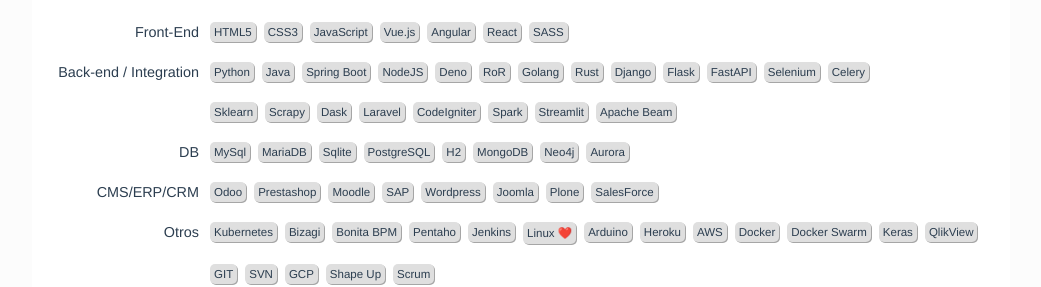
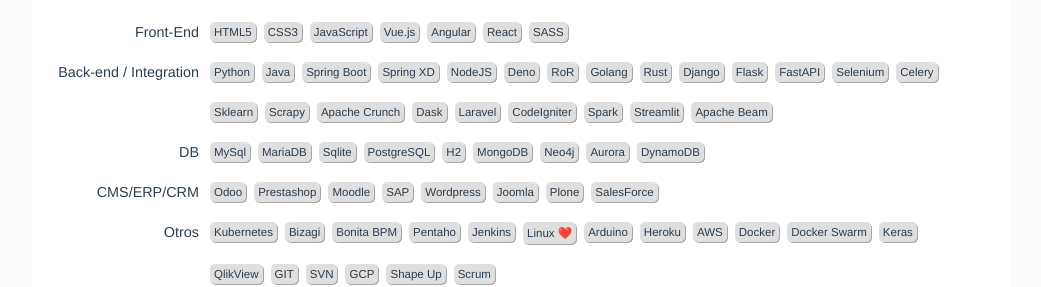
Before and after one commit to ad1cted/cv_estebanPlaza, a Vue app: page / in a window 1280 px wide. Shown: the part 514-801 px from the top of the page, without its empty margins (119-1160 px from the left). Built offline with nearby package versions, Linux system fonts and the light colour scheme.

Commit message:
ADD: Actualizacion de skills

```diff
--- a/src/components/Skills.vue
+++ b/src/components/Skills.vue
@@ -18,6 +18,7 @@
       <dd title="">Python</dd>
       <dd title="">Java</dd>
       <dd title="">Spring Boot</dd>
+      <dd title="">Spring XD</dd>
       <dd title="">NodeJS</dd>
       <dd title="">Deno</dd>
       <dd title="">RoR</dd>
@@ -31,6 +32,7 @@
       <dt></dt>
       <dd title="">Sklearn</dd>
       <dd title="">Scrapy</dd>
+      <dd title="">Apache Crunch</dd>
       <dd title="">Dask</dd>
       <dd title="">Laravel</dd>
       <dd title="">CodeIgniter</dd>
@@ -48,6 +50,7 @@
       <dd title="">MongoDB</dd>
       <dd title="">Neo4j</dd>
       <dd title="">Aurora</dd>
+      <dd title="">DynamoDB</dd>
 
       <dt>CMS/ERP/CRM</dt>
       <dd title="">Odoo</dd>
@@ -70,11 +73,11 @@
       <dd title="">Heroku</dd>
       <dd title="">AWS</dd>
       <dd title="">Docker</dd>
-      <dd title="Jenkins">Docker Swarm</dd>
+      <dd title="">Docker Swarm</dd>
       <dd title="">Keras</dd>
-      <dd title="">QlikView</dd>
 
       <dt></dt>
+      <dd title="">QlikView</dd>
       <dd title="">GIT</dd>
       <dd title="">SVN</dd>
       <dd title="">GCP</dd>
@@ -84,9 +87,3 @@
     </dl>
   </section>
 </template>
-
-<script>
-export default {
-  name: "Skills"
-}
-</script>
```
